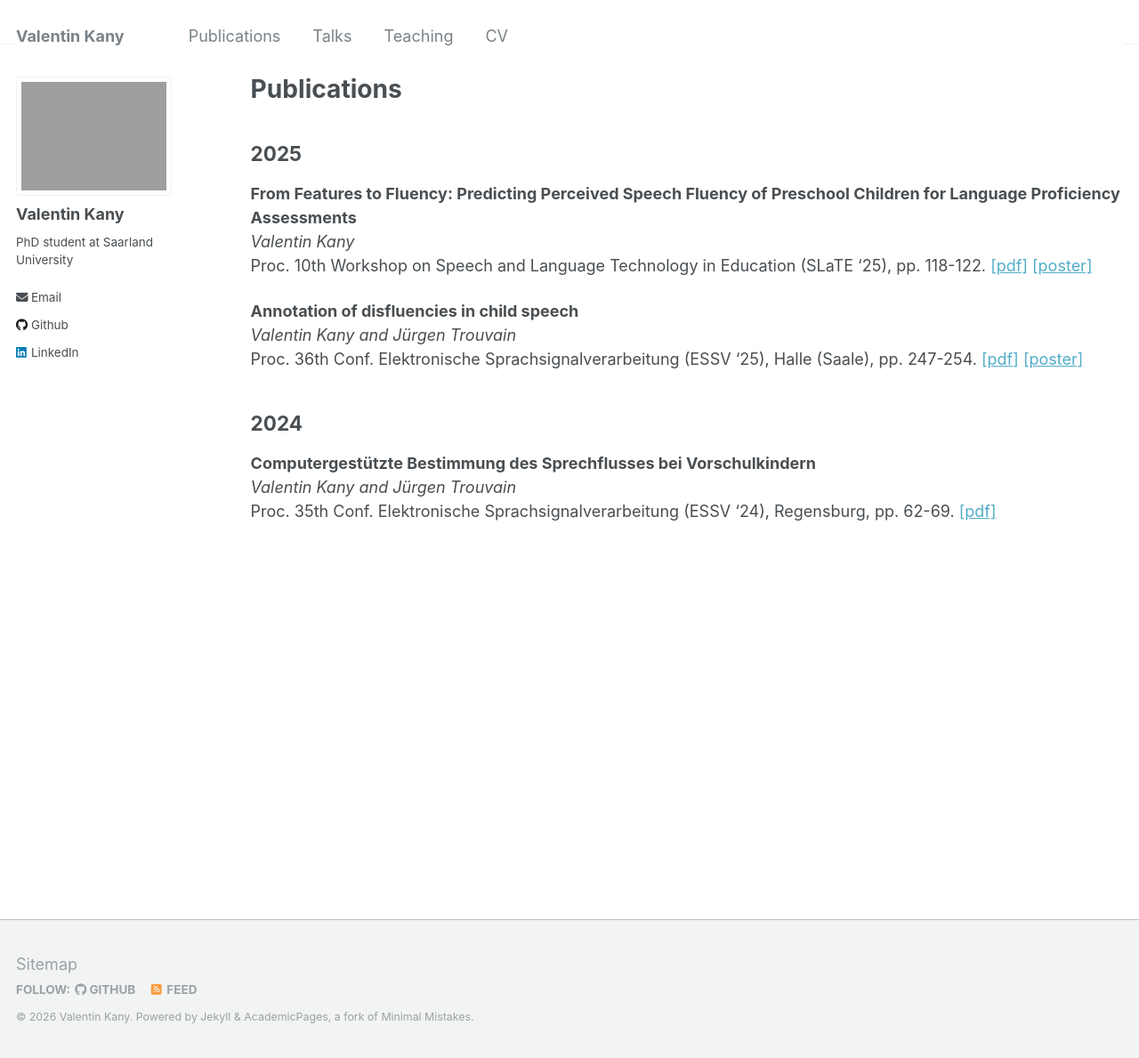
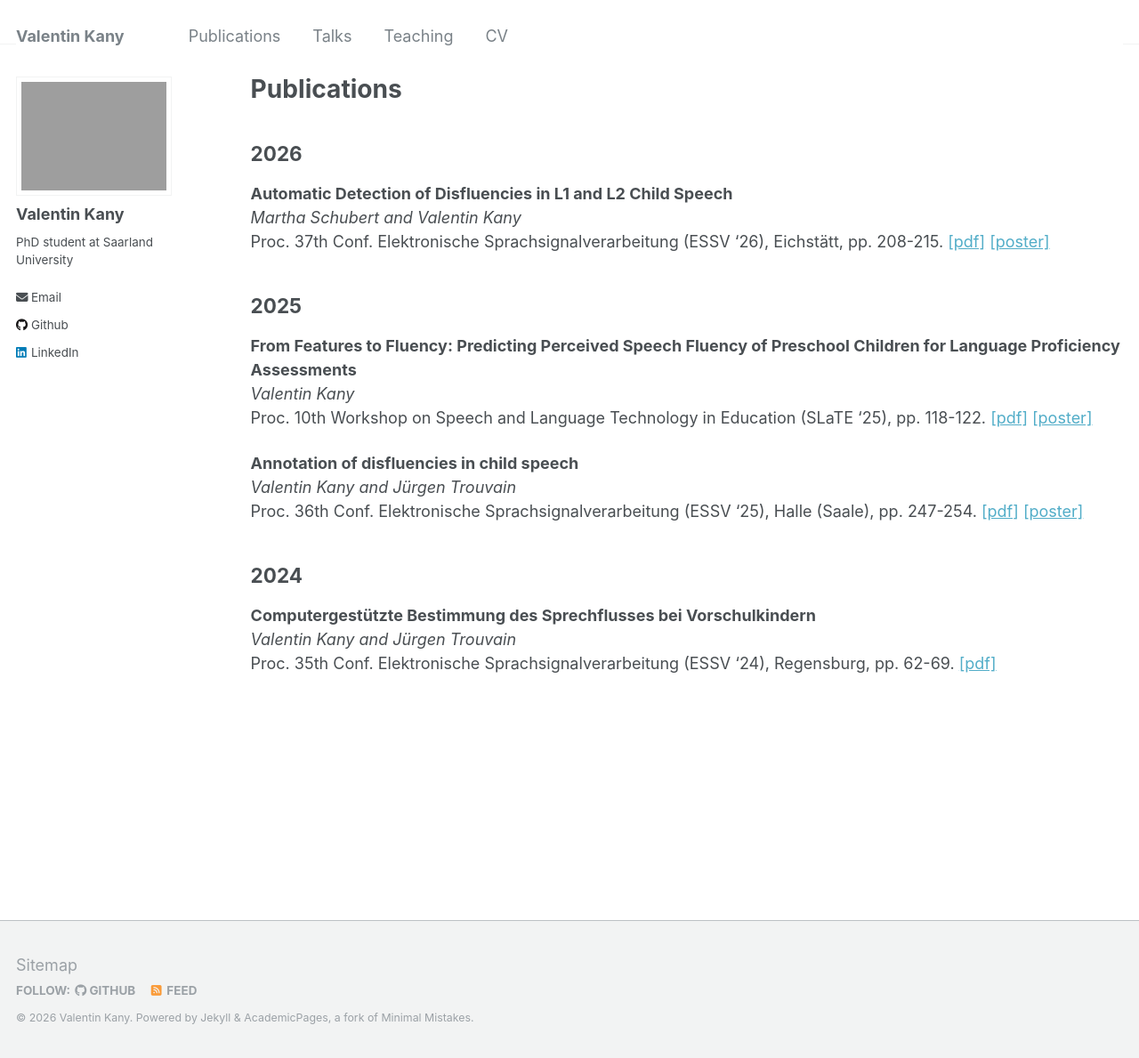
Before and after one commit to Valentin-Kany/Valentin-Kany.github.io, a Jekyll site: the page built from _pages/publications.md, in a window 1280 px wide and 1189 px high. Shown: the whole window at 89% size. Built offline with Jekyll 4.4.1, drawn with Linux system fonts in a browser that asks for light colours.

Commit message:
Update publications.md

```diff
--- a/_pages/publications.md
+++ b/_pages/publications.md
@@ -4,6 +4,13 @@ title: "Publications"
 permalink: /publications/
 author_profile: true
 ---
+
+## 2026
+
+**Automatic Detection of Disfluencies in L1 and L2 Child Speech**<br>
+*Martha Schubert and Valentin Kany*<br>
+Proc. 37th Conf. Elektronische Sprachsignalverarbeitung (ESSV '26), Eichstätt, pp. 208-215.
+[[pdf]](https://www.essv.de/pdf/2026_208_215.pdf){:target="_blank"} [[poster]](/files/Poster_Kany_Trouvain_2025.pdf){:target="_blank"} <br>
 
 ## 2025
 
```
